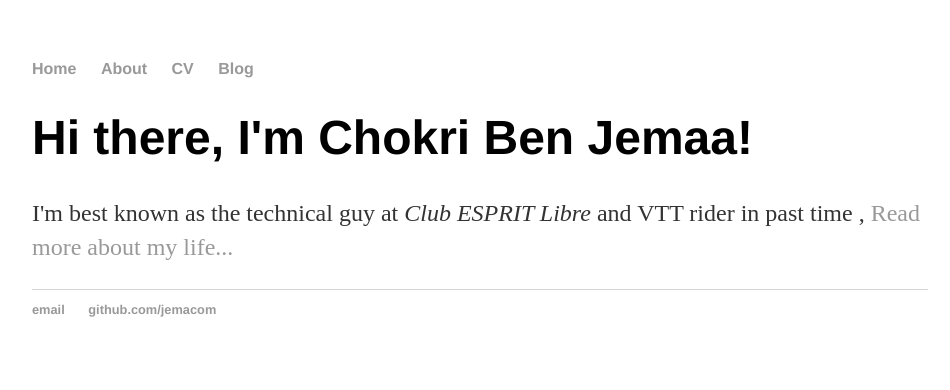
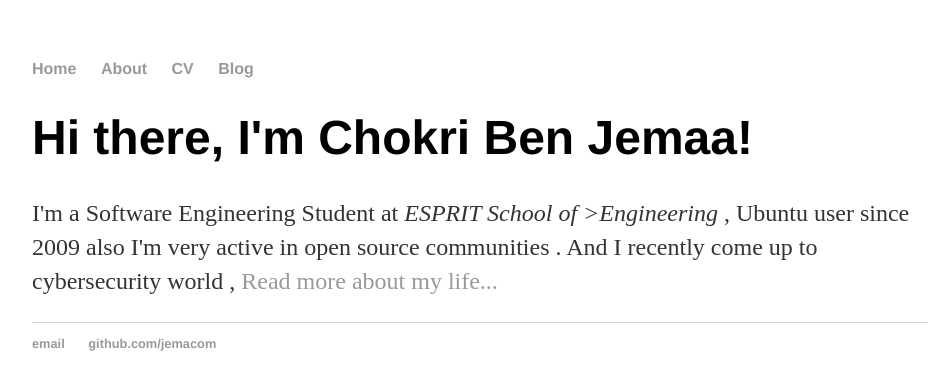
Before and after one commit to jemacom/jemacom.github.io, a Jekyll site: the page built from index.html, in a window 1280 px wide. Shown: the top 390 px of the page, without its empty margins (160-1110 px from the left). Built offline with Jekyll 4.4.1, drawn with Linux system fonts in a browser that asks for light colours.

Commit message:
Update my bio

```diff
--- a/index.html
+++ b/index.html
@@ -2,9 +2,11 @@
 layout: default
 title: Ben Jemaa Chokri's web site
 ---
-		<div class="container">
-    		<div class="blurb">
-        		<h1>Hi there, I'm Chokri Ben Jemaa!</h1>
-				<p>I'm best known as the technical guy at <em>Club ESPRIT Libre</em> and VTT rider in past time , <a href="/about">Read more about my life...</a></p>
-    		</div><!-- /.blurb -->
-		</div><!-- /.container -->
+<div class="container">
+	<div class="blurb">
+		<h1>Hi there, I'm Chokri Ben Jemaa!</h1>
+		<p>I'm a Software Engineering Student at <em>ESPRIT School of >Engineering </em>
+		, Ubuntu user since 2009 also I'm very active in open source communities . And I recently come up to cybersecurity world   ,
+		<a href="/about">Read more about my life...</a></p>
+	</div>
+</div>
```
